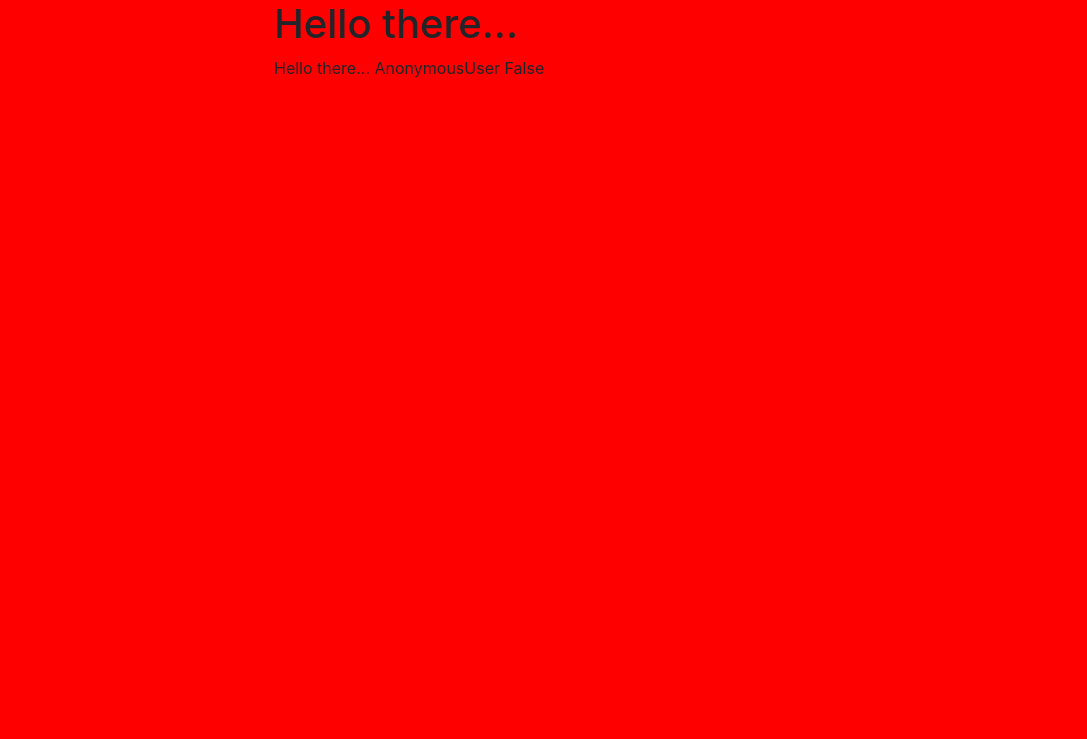
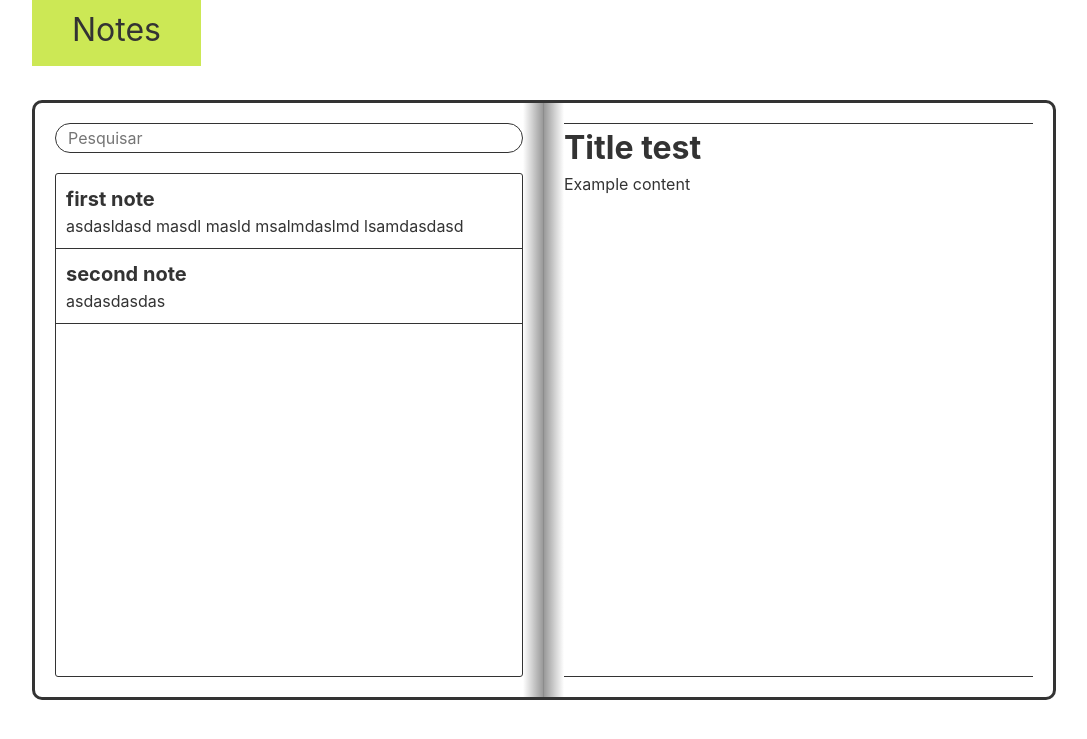
Before and after one commit to tchesa/django-notes, a Django app: page / in a window 1280 px wide. Shown: the top 739 px of the page, without its empty margins (96-1183 px from the left). Run offline with Django 3.2, Linux system fonts and the light colour scheme; data comes from the database, SQL or seed files in the repository; both versions use the stored data as it was before the commit; some libraries are stand-ins or nearby versions.

Commit message:
spa layout

```diff
--- a/src/notes/settings.py
+++ b/src/notes/settings.py
@@ -119,6 +119,6 @@ USE_TZ = True
 # Static files (CSS, JavaScript, Images)
 # https://docs.djangoproject.com/en/2.2/howto/static-files/
 
-# STATIC_ROOT = ''
+STATIC_ROOT = ''
 STATIC_URL = '/static/'
-# STATICFILES_DIRS = ( os.path.join('static'), )
+STATICFILES_DIRS = ( os.path.join('static'), )
--- a/src/notes/urls.py
+++ b/src/notes/urls.py
@@ -15,13 +15,12 @@ Including another URLconf
 """
 from django.contrib import admin
 from django.urls import path
-from storage.views import (note_detail_page)
+from storage.views import (main_page)
 from .views import (home_page, about_page, contact_page)
 
 urlpatterns = [
-  path('', home_page),
+  path('', main_page),
   path('about/', about_page),
   path('contact/', contact_page),
-  path('note/<str:slug>/', note_detail_page),
   path('admin/', admin.site.urls)
 ]
--- a/src/static/main.css
+++ b/src/static/main.css
@@ -1,3 +1,123 @@
 body {
-  background-color: red;
+  color: #333;
 }
+
+* {
+  outline: none;
+}
+
+header, main {
+  max-width: 1064px;
+  padding-left: 20px;
+  padding-right: 20px;
+  margin: auto;
+}
+
+header {
+  position: fixed;
+  left: 0;
+  right: 0;
+  top: 0;
+}
+
+header .logo {
+  display: inline-block;
+  position: absolute;
+  background-color: #CCE855;
+  padding: 6px 40px 12px;
+  font-size: 32px;
+}
+
+main {
+  margin-top: 100px;
+}
+
+.book {
+  height: calc(100vh - 200px);
+  border: 3px solid #333;
+  border-radius: 10px;
+  overflow: hidden;
+}
+
+.book .left,
+.book .right {
+  display: inline-block;
+  width: 50%;
+  height: 100%;
+  position: relative;
+  padding: 20px;
+  vertical-align: top;
+}
+
+.book .left {
+  border-right: 1px solid rgba(0, 0, 0, .45);
+}
+
+.book .left::after {
+  content: '';
+  position: absolute;
+  right: 0;
+  top: 0;
+  bottom: 0;
+  width: 20px;
+  background-image: linear-gradient(to right, transparent, rgba(0, 0, 0, .4))
+}
+
+.book .right::before {
+  content: '';
+  position: absolute;
+  left: 0;
+  top: 0;
+  bottom: 0;
+  width: 20px;
+  background-image: linear-gradient(to left, transparent, rgba(0, 0, 0, .4))
+}
+
+.book .search input {
+  padding: 2px 12px;
+  border-radius: 15px;
+  border: 1px solid #333;
+  width: 100%;
+}
+
+.book .search {
+  margin-bottom: 20px;
+}
+
+.book .notes-list {
+  list-style: none;
+  padding-left: 0;
+  margin-bottom: 0;
+  border: 1px solid #333;
+  border-radius: 3px;
+  height: calc(100% - 50px);
+}
+
+.book .notes-list li {
+  border-bottom: 1px solid #333;
+  padding: 10px;
+}
+
+.book .notes-list li .title {
+  display: block;
+  font-size: 20px;
+  font-weight: bold;
+}
+
+.book .notes-list li .content {
+  display: block;
+}
+
+.book .view {
+  border-top: 1px solid #333;
+  border-bottom: 1px solid #333;
+  padding-bottom: 20px;
+  height: 100%;
+}
+
+.book .view .title {
+  font-size: 32px;
+  display: block;
+  /* margin-bottom: 10px; */
+  font-weight: bold;
+}
--- a/src/templates/base.html
+++ b/src/templates/base.html
@@ -13,16 +13,14 @@
     <title>{% block head_title %} Notes {% endblock %}</title>
   </head>
   <body>
-    <div class="container">
-      <div class="row">
-        <div class="col-6 mx-auto">
-          <h1>{{title}}</h1>
-          {% block content %}
-          Replace this value
-          {% endblock %}
-        </div>
-      </div>
-    </div>
+    <header>
+      <span class='logo'>Notes</span>
+    </header>
+    <main>
+      {% block content %}
+
+      {% endblock %}
+    </main>
 
     <!-- Optional JavaScript -->
     <!-- jQuery first, then Popper.js, then Bootstrap JS -->
--- /dev/null
+++ b/src/templates/index.html
@@ -0,0 +1,27 @@
+{% extends "base.html" %}
+{% block head_title %} Notes {% endblock %}
+
+{% block content %}
+
+<div class='book'>
+  <div class='left'>
+    <div class="search">
+      <input type='text' placeholder='Pesquisar'/>
+    </div>
+    <ul class='notes-list'>
+      {% for note in notes %}
+      <li>
+        <span class='title'>{{ note.title }}</span>
+        <span class='content'>{{ note.content }}</span>
+      </li>
+      {% endfor %}
+    </ul>
+  </div><div class='right'>
+    <div class='view'>
+      <span class='title'>Title test</span>
+      <span class='content'>Example content</span>
+    </div>
+  </div>
+</div>
+
+{% endblock %}
```
Also changed, not shown: src/db.sqlite3, src/storage/migrations/0006_auto_20190606_1043.py (added), src/storage/models.py, src/storage/views.py.
